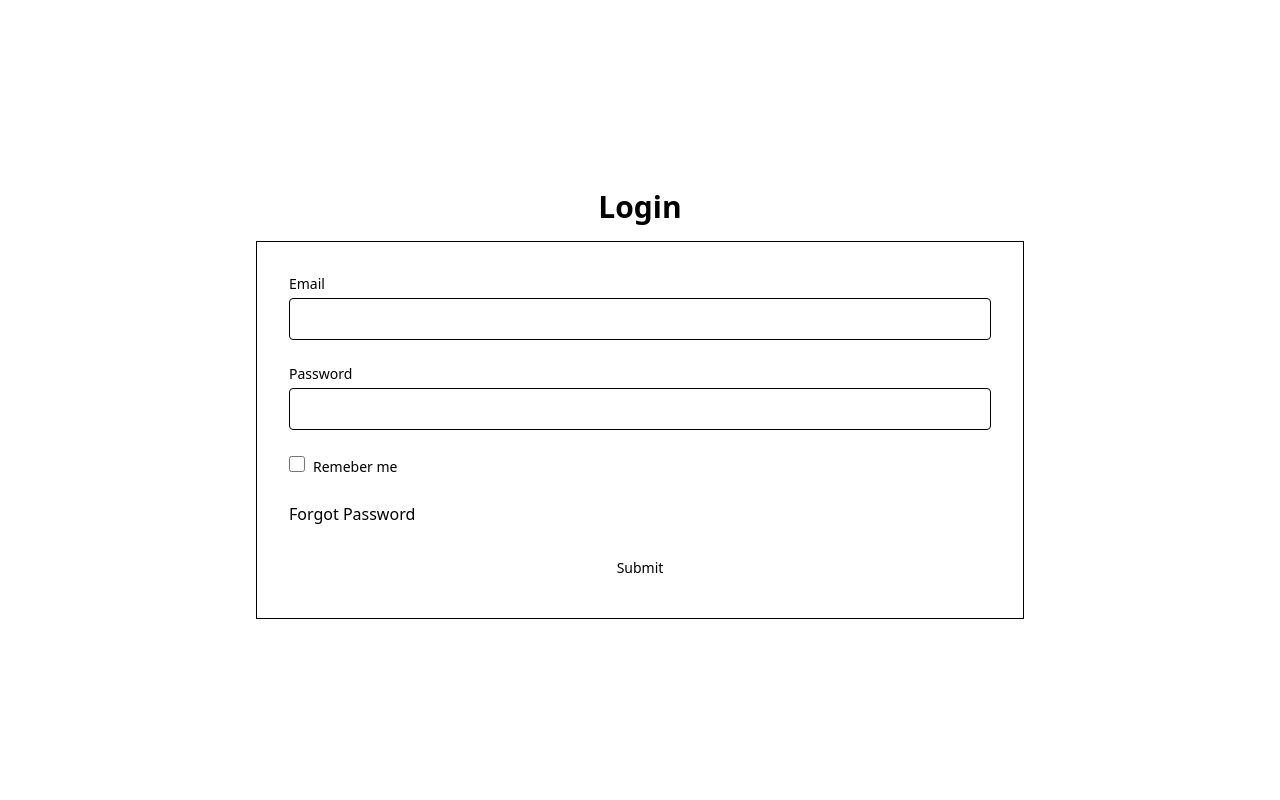
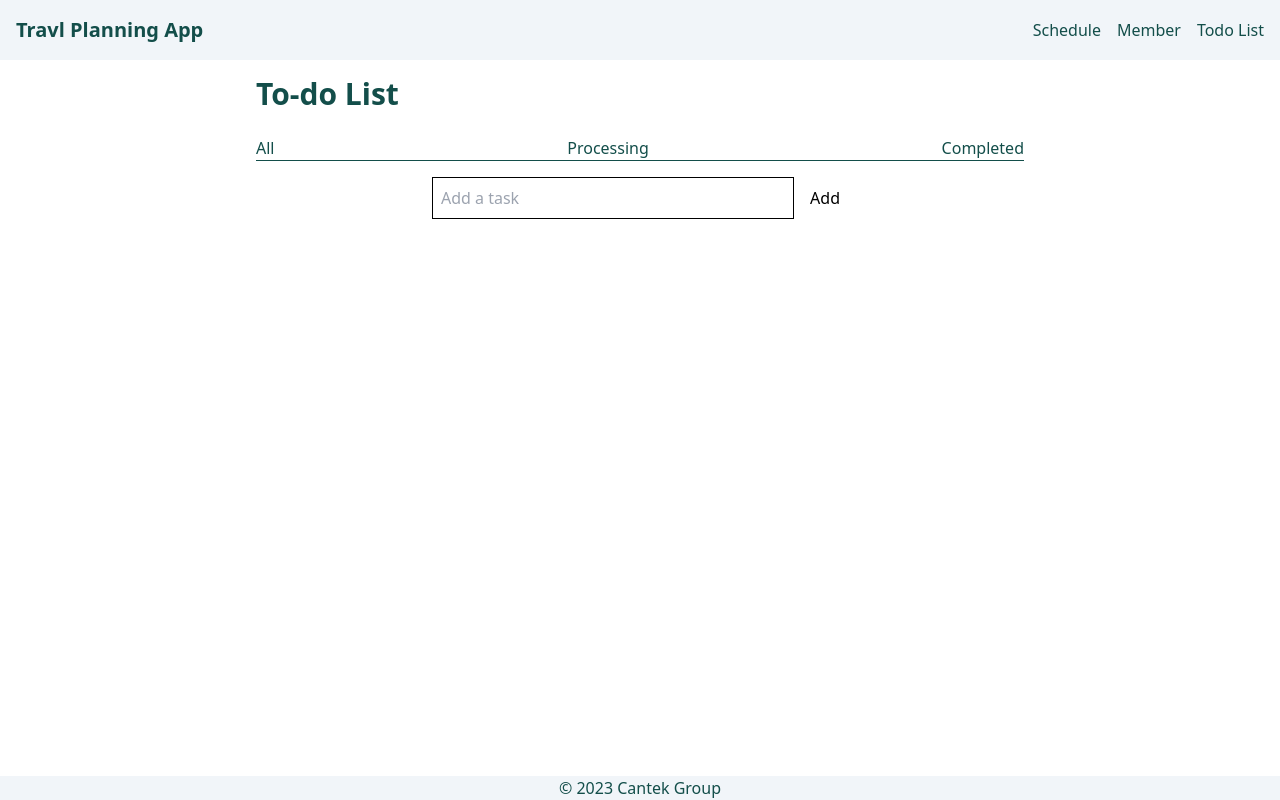
Before and after one commit to cantek2023OctWebECEC/front-end, a React (Vite) app: page / in a window 1280 px wide. Built offline with nearby package versions, Linux system fonts and the light colour scheme.

Commit message:
create to do list and remove header and footer

```diff
--- a/src/App.tsx
+++ b/src/App.tsx
@@ -12,14 +12,41 @@ import { TodoList } from './pages/TodoList';
 function App() {
 
   return (
+    <>
+    {/*Header */}
+    <nav className="bg-300 p-4">
+      <div className="container mx-auto">
+        <div className="flex justify-between items-center">
+          <div className="text-xl font-bold text-500">Travl Planning App</div>
+          <ul className="flex space-x-4">
+            <li>
+              <a href="#" className="text-500 hover:underline">Schedule</a>
+            </li>
+            <li>
+              <a href="#" className="text-500 hover:underline">Member</a>
+            </li>
+            <li>
+              <a href="#" className="text-500 hover:underline ">Todo List</a>
+            </li>
+          </ul>
+        </div>
+      </div>
+    </nav>
     <BrowserRouter>
       <Routes>
+        <Route path="/" element={<TodoList />} />
         <Route path="/" element={<LoginPage/>}/>
         <Route path="/" element={<HomePage />} />
-        <Route path="/" element={<TodoList />} />
         <Route path="*" element={<NotFoundPage />} />
       </Routes>
     </BrowserRouter>
+     {/*Footer */}
+    <footer className="bg-gray-200 text-center w-full absolute bottom-0">
+      <div className="bg-300 w-full mx-auto text-500">
+        &copy; {new Date().getFullYear()} Cantek Group
+      </div>
+    </footer>
+    </>
   );
 }
 
--- a/src/components/AddTodo.tsx
+++ /dev/null
@@ -1,11 +0,0 @@
-//import { createContext } from "react";
-//import  { TODOContext } from "./ToDoContext";
-
-
-//const todosContext = createContext<TODOContext | null>(null)
-
-export const todosContext = () => {
-    return(
-        null
-    )
-}
--- /dev/null
+++ b/src/components/AddTodoList.tsx
@@ -0,0 +1,42 @@
+import React, { useState } from 'react';
+//import {useForm} from 'react-hook-form'
+
+
+export const AddTodoList: React.FC = () => {
+    const [tasks, setTasks] = useState<string[]>([]);
+    const [newTask, setNewTask] = useState<string>('');
+
+    const addTask = () => {
+        if (newTask.trim() !== '') {
+          setTasks([...tasks, newTask]);
+          setNewTask('');
+        }
+    };
+    const removeTask = (index: number) => {
+       const updatedTasks = tasks.filter((_, i) => i !== index);
+       setTasks(updatedTasks);
+    };
+
+    return (
+        <div className="max-w-md mx-auto p-4">
+            <div className="flex space-x-2 mb-4">
+            <input type="text" value={newTask} onChange={(e) => setNewTask(e.target.value)} className="w-full p-2 border" placeholder="Add a task"/>
+            <button onClick={addTask} className="bg-blue-500 text-white p-2 rounded">
+              Add
+            </button>
+          </div>
+          <ul>
+            {tasks.map((task, index) => (
+              <li key={index} className="flex justify-between mb-2">
+                <span>{task}</span>
+                <button onClick={() => removeTask(index)} className="text-red-500">
+                  Remove
+                </button>
+              </li>
+            ))}
+          </ul>
+        </div>
+      );
+    };
+
+export default AddTodoList;
--- a/src/components/Footer.tsx
+++ /dev/null
@@ -1,11 +0,0 @@
-import React from 'react';
-
-export const Footer: React.FC = () => {
-  return (
-    <footer className="bg-gray-200 text-center w-full absolute bottom-0">
-      <div className="bg-300 w-full mx-auto">
-        &copy; {new Date().getFullYear()} Cantek Group
-      </div>
-    </footer>
-  );
-};
--- a/src/components/Header.tsx
+++ /dev/null
@@ -1,24 +0,0 @@
-import React from "react";
-
-export const Header: React.FC = () => {
-    return (
-      <nav className="bg-300 p-4">
-        <div className="container mx-auto">
-          <div className="flex justify-between items-center">
-            <div className="text-white text-xl font-bold">Travl Planning App</div>
-            <ul className="flex space-x-4">
-              <li>
-                <a href="#" className="text-white hover:underline">Schedule</a>
-              </li>
-              <li>
-                <a href="#" className="text-white hover:underline">Member</a>
-              </li>
-              <li>
-                <a href="#" className="text-white hover:underline ">Todo List</a>
-              </li>
-            </ul>
-          </div>
-        </div>
-      </nav>
-    );
-  };
--- a/src/components/TodoListNavBar.tsx
+++ b/src/components/TodoListNavBar.tsx
@@ -1,22 +1,26 @@
 import {Link} from "react-router-dom"
 import { useSearchParams } from "react-router-dom"
 
-const TodoListNavBar = () => {
+export const TodoListNavBar = () => {
 
   const [searchParams] = useSearchParams()
   const todosData = searchParams.get("todos")
 
   return (
-    <div className="w-full top-10">
-    <nav className="top-0 flex flex-col items-center min-h-screen">
-        <h2>Todo List</h2>
-        <Link className={todosData === null?"active":""}to="/">All</Link>
-        <Link className={todosData === "active"?"active":""}to="/?todos=active">Processing</Link>
-        <Link className={todosData === "completed"?"active":""}to="/?todos=completed">Completed</Link>
-
-    </nav>
+    <div className=" bg-grey-50 flex flex-col justify-center mt-2">
+        <div className='max-w-ad w-full mx-auto'>
+            <div className="max-w-ad w-3/5 mx-auto">
+                <div className='text-3xl font-bold mt-2 text-left text-500'>
+                    <h2>To-do List</h2>
+                </div>
+                <div></div>
+            <nav className="w-55rem flex justify-between items-center border-b border-gray-300 mt-6 text-500 ">
+                <div className="hover:text-600"><Link className={todosData === null?"active":""}to="/" >All</Link></div>
+                <div className="hover:text-600"><Link className={todosData === "active"?"active":""}to="/?todos=active">Processing</Link></div>
+                <div className="hover:text-600"><Link className={todosData === "completed"?"active":""}to="/?todos=completed">Completed</Link></div>
+            </nav>
+         </div>
+        </div>
     </div>
   )
 }
-
-export default TodoListNavBar
--- a/src/pages/HomePage.tsx
+++ b/src/pages/HomePage.tsx
@@ -1,20 +1,10 @@
-import { Footer } from "../components/Footer";
-import { Header } from "../components/Header";
 import { TravelMap } from "../components/travelMap";
 
 export const HomePage = () => {
 	return (
-		<>
-		<div>
-			<Header></Header>
-		</div>
 		<div className="min-h-100vh">
 			<TravelMap></TravelMap>
 		</div>
-		<div>
-			<Footer></Footer>
-		</div>
-		</>
 
 	);
 };
--- a/src/pages/TodoList.tsx
+++ b/src/pages/TodoList.tsx
@@ -1,25 +1,13 @@
-import { Footer } from "../components/Footer";
-import { Header } from "../components/Header";
-import TodoListNavBar from "../components/TodoListNavBar";
-//import AddTodo from '../components/AddToDo'
-//import NavBar from '../components/TodoListNavBar'
+import { TodoListNavBar } from "../components/TodoListNavBar";
+import {AddTodoList} from "../components/AddTodoList";
 
 export const TodoList = () => {
 	return (
-		<>
-		<div>
-			<Header></Header>
-		</div>
 		<div>
 			<main>
 				<TodoListNavBar/>
-
+				<AddTodoList/>
 			</main>
         </div>
-		<div>
-			<Footer></Footer>
-		</div>
-		</>
-
 	);
 };
--- /dev/null
+++ b/src/utils/types/TodoList.tsx
@@ -0,0 +1,5 @@
+export interface todosData {
+	id: string;
+	task: string;
+	category: number;
+}
--- a/tailwind.config.js
+++ b/tailwind.config.js
@@ -11,6 +11,7 @@ export default {
 			300: '#f1f5f9',
 			400: '#a7f3d0',
 			500: '#134e4a',
+			600: '#052E16',
 		},
 	},
 	plugins: [],
```
